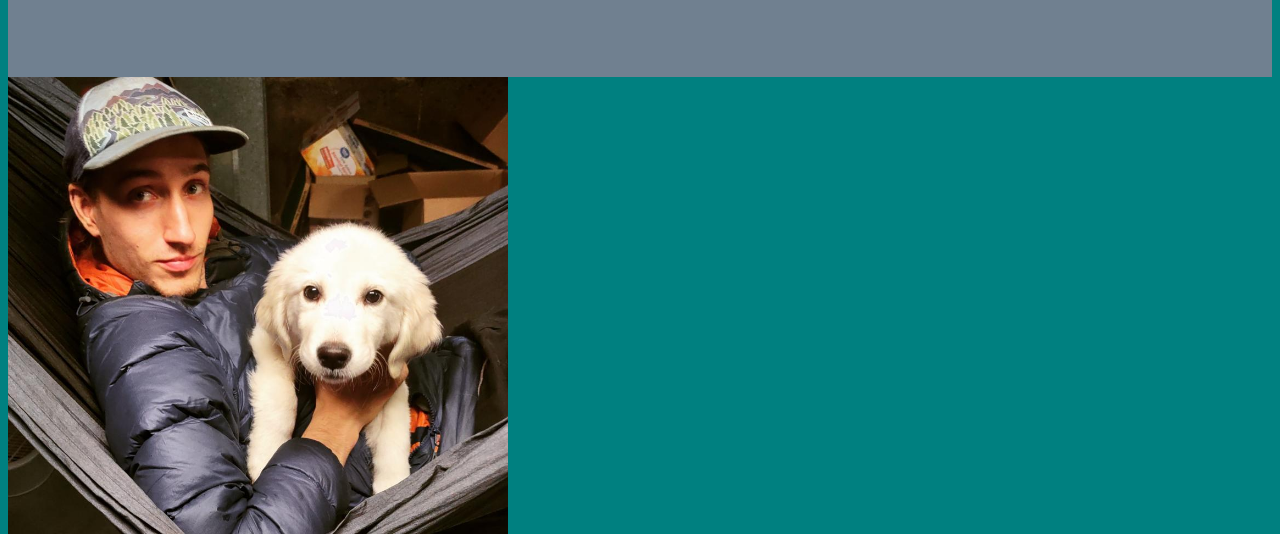
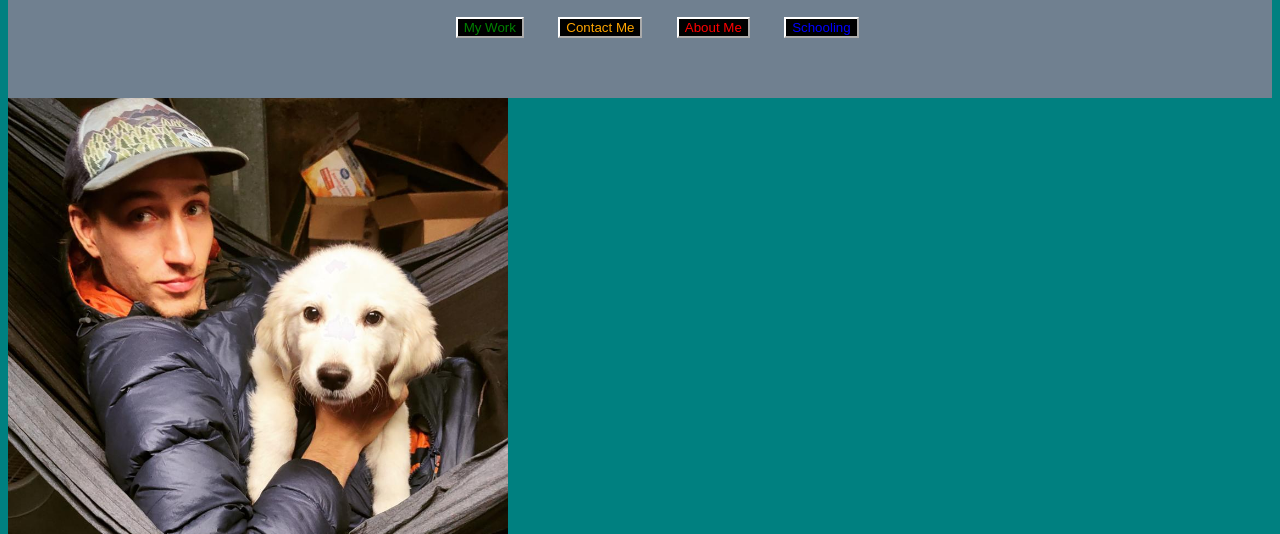
Before and after one commit to Firm-Tofu10/BrysonsPage, a plain HTML site: page index.html in a window 1280 px wide. Shown: the part 266-800 px from the top of the page. Drawn offline with Linux system fonts and the light colour scheme.

Commit message:
Added a few nav buttons
they do not work yet

```diff
--- a/index.html
+++ b/index.html
@@ -1,6 +1,7 @@
 <div class="header">
     <h1>Bryson Benson</h1>
     <p>Full Stack Web Developer</p>
+		<button type="button" class="work">My Work</button><button type="button" class="contact">Contact Me</button><button type="button" class="about">About Me</button><button type="button" class="school">Schooling</button>
   </div>
 <link rel="stylesheet" href="https://cdnjs.cloudflare.com/ajax/libs/font-awesome/5.13.1/css/all.min.css" integrity="sha256-2XFplPlrFClt0bIdPgpz8H7ojnk10H69xRqd9+uTShA=" crossorigin="anonymous" />
 <link rel="stylesheet" href="https://cdn.jsdelivr.net/npm/ti-icons@0.1.2/css/themify-icons.css">
--- a/styles.css
+++ b/styles.css
@@ -105,3 +105,31 @@ p {
     color: white;
     font-size: 30px;
   }
+	.school {
+		color: blue;
+		background-color:black;
+		border-color: white;
+		margin-left: 3%;
+		justify-content: center;
+	}
+	.work {
+		color: green;
+		background-color:black;
+		border-color: white;
+		margin-left: 3%;
+		justify-content: center;
+	}
+	.contact {
+		color: orange;
+		background-color:black;
+		border-color: white;
+		margin-left: 3%;
+		justify-content: center;
+	}
+	.about {
+		color: red;
+		background-color:black;
+		border-color: white;
+		margin-left: 3%;
+		justify-content: center;
+	}
```
